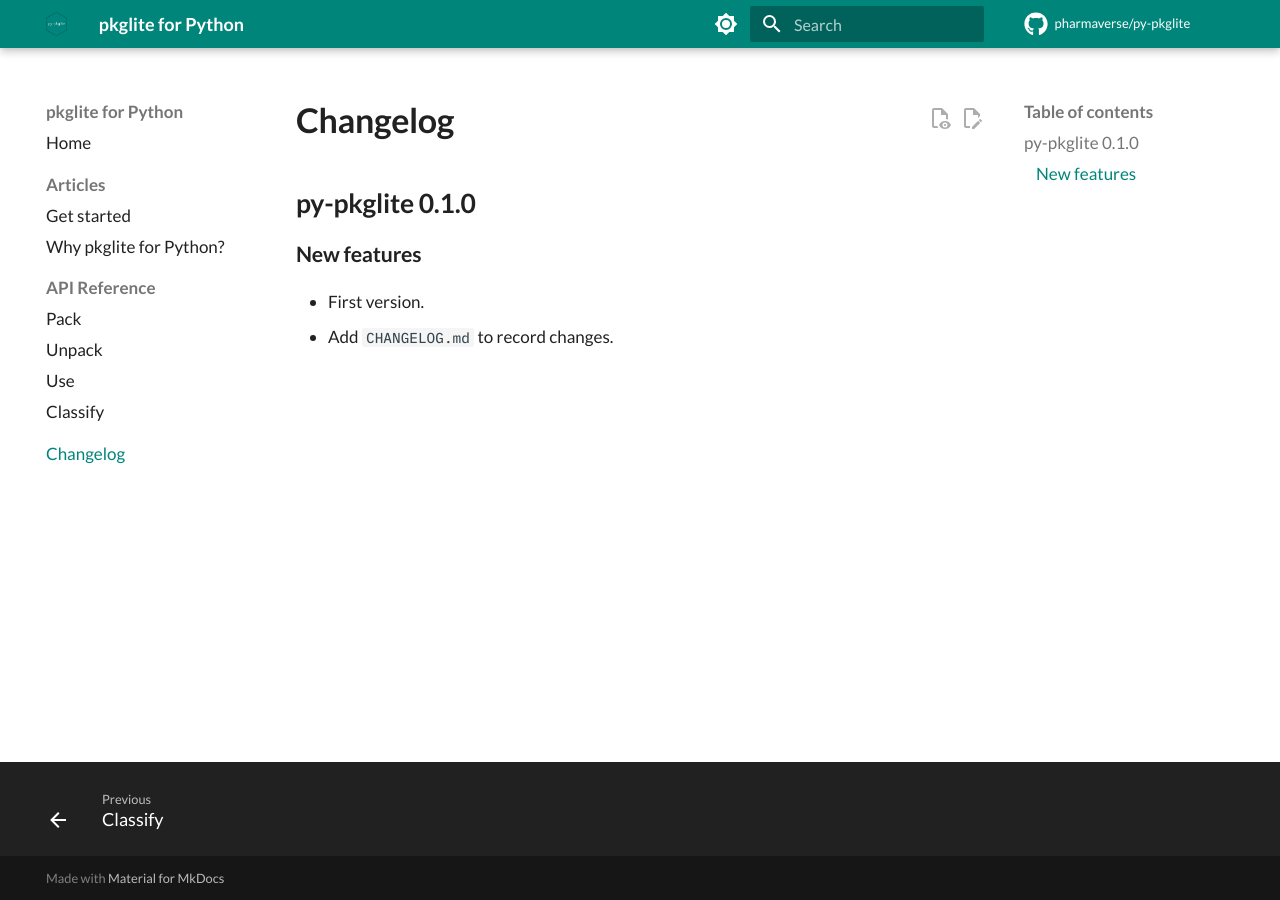
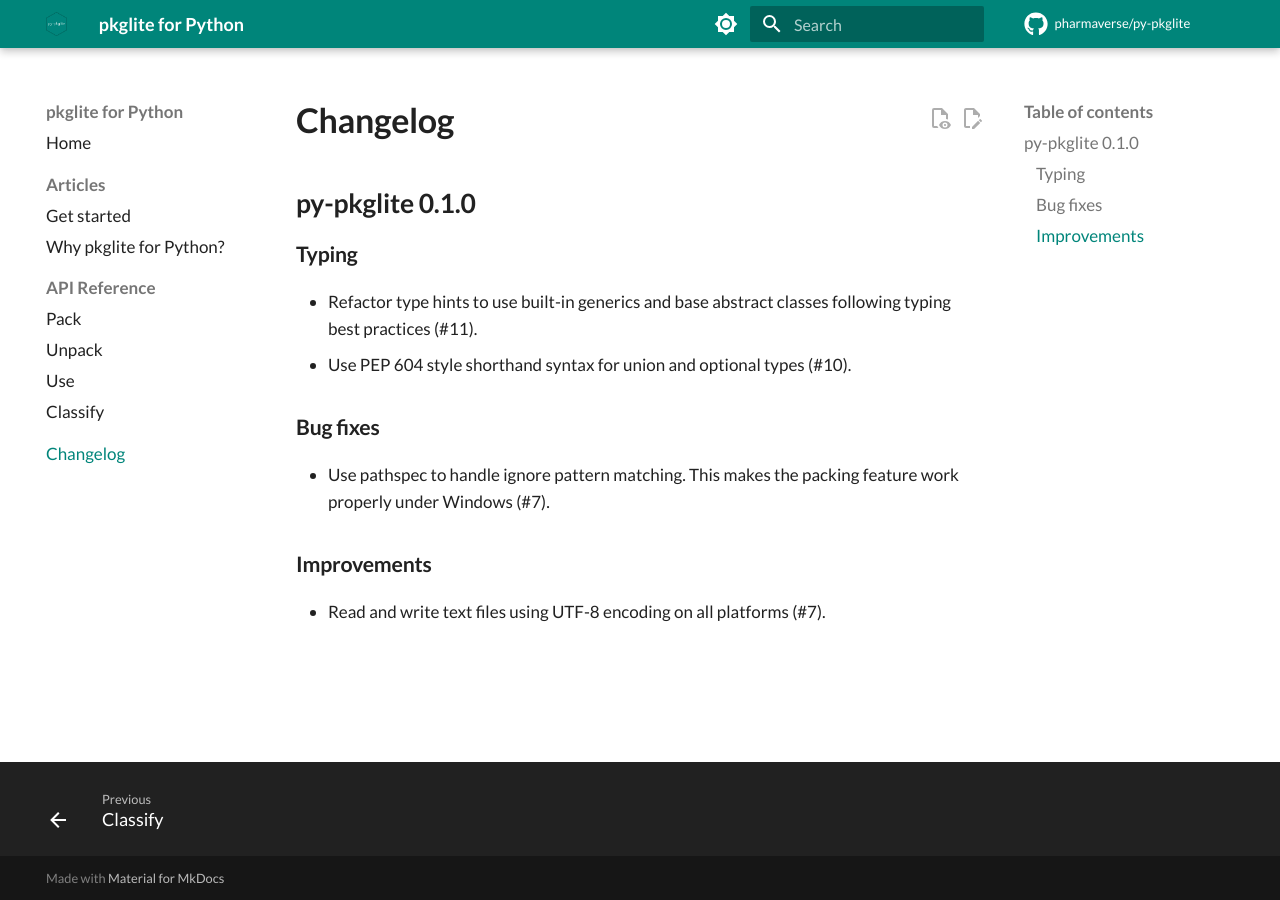
Before and after one commit to pharmaverse/py-pkglite, an MkDocs documentation site: the page built from docs/changelog.md, in a window 1280 px wide. Built offline with MkDocs 1.6.1 and Material for MkDocs 9.7.7, drawn with Linux system fonts in a browser that asks for light colours; comment, search, counter and statistics services are not loaded.

Commit message:
Update changelog for v0.1.0

```diff
--- a/docs/changelog.md
+++ b/docs/changelog.md
@@ -2,7 +2,17 @@
 
 ## py-pkglite 0.1.0
 
-### New features
+### Typing
 
-- First version.
-- Add `CHANGELOG.md` to record changes.
+- Refactor type hints to use built-in generics and base abstract classes
+  following typing best practices (#11).
+- Use PEP 604 style shorthand syntax for union and optional types (#10).
+
+### Bug fixes
+
+- Use pathspec to handle ignore pattern matching. This makes the packing
+  feature work properly under Windows (#7).
+
+### Improvements
+
+- Read and write text files using UTF-8 encoding on all platforms (#7).
```
Also changed, not shown: CHANGELOG.md (+13 -3 lines).
